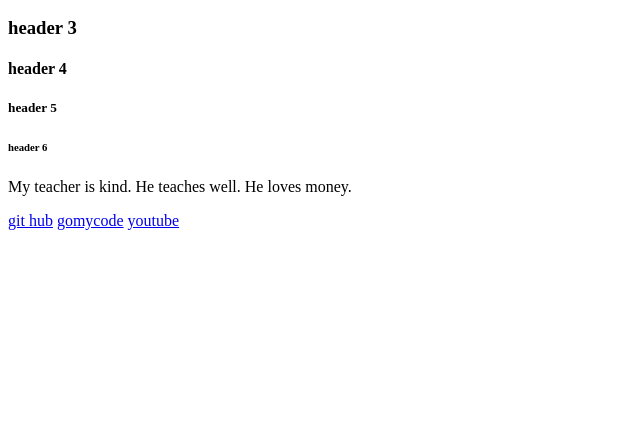
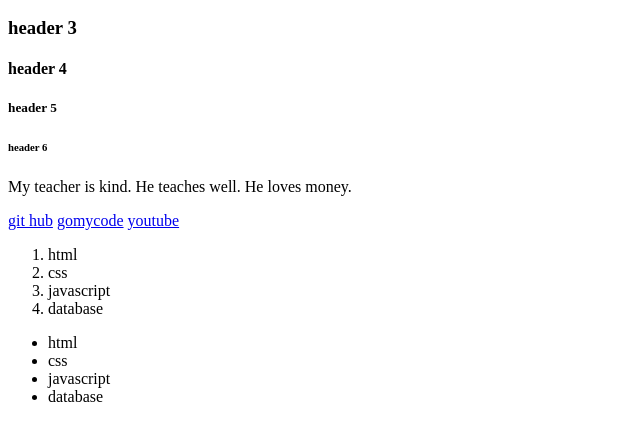
Before and after one commit to Minicoderop/my8thwebsite, a plain HTML site: page index.html in a window 1280 px wide. Shown: the part 110-550 px from the top of the page, without its empty margins (0-640 px from the left). Drawn offline with Linux system fonts and the light colour scheme.

Commit message:
ordered and unodered lists created

```diff
--- a/index.html
+++ b/index.html
@@ -24,6 +24,22 @@
     <a href="https://www.youtube.com/watch?v=1G1h4TQQOBU">youtube</a>
 
 
+    <!-- this are the lists -->
+    <ol>
+     <li>html</li>
+     <li>css</li>
+     <li>javascript</li>
+     <li>database</li>
+    </ol>
+
+    <ul>
+    <li>html</li>
+    <li>css</li>
+    <li>javascript</li>
+    <li>database</li>
+    </ul>
+
+
 
 
 </body>
```
